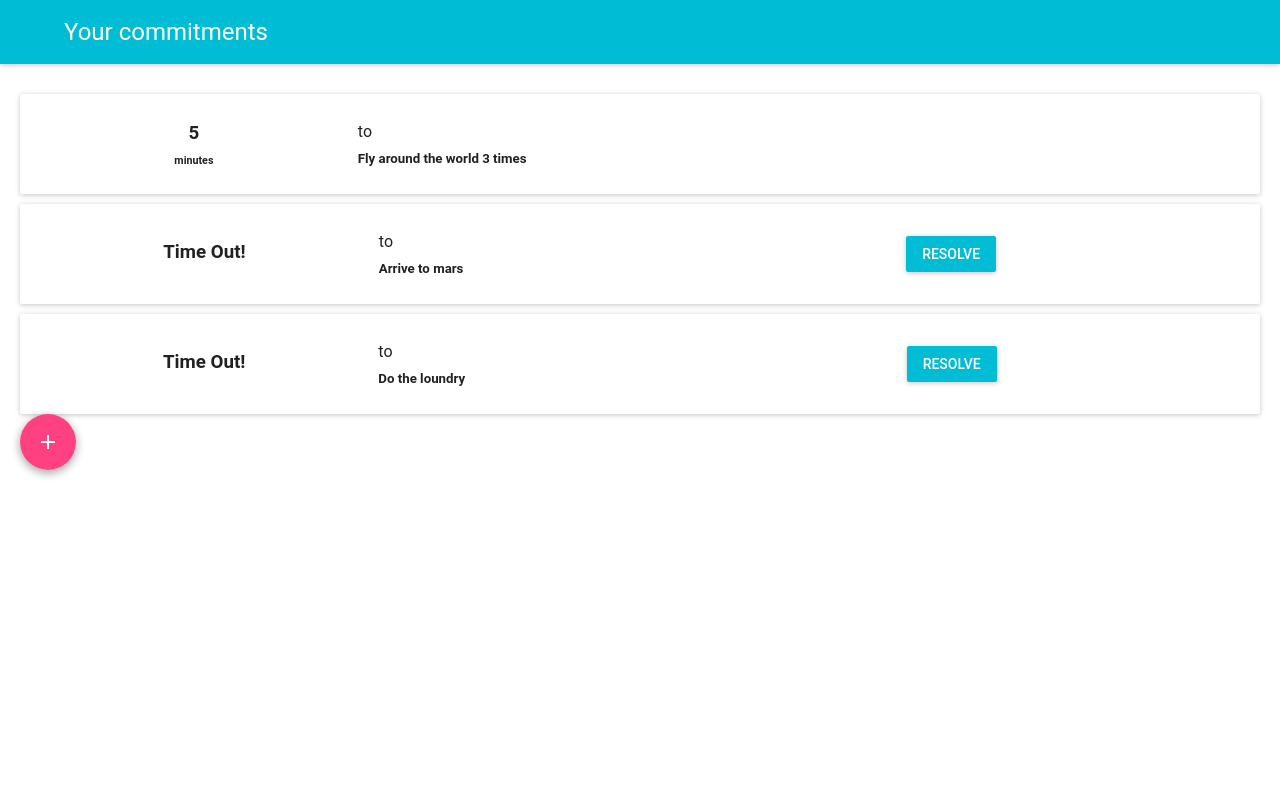
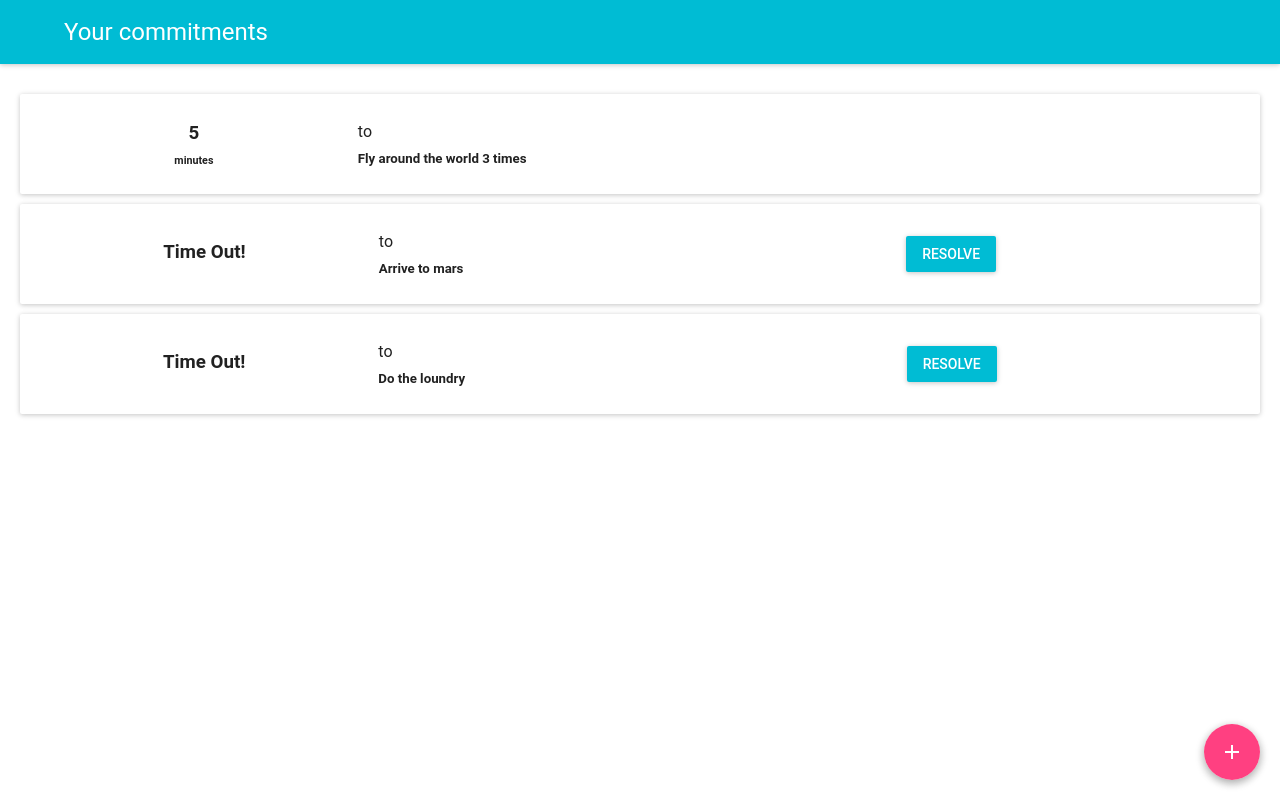
Before and after one commit to xavivives/Avon, a React (Create React App) app in the folder ui/: page / in a window 1280 px wide. Built offline with nearby package versions, Linux system fonts and the light colour scheme; what react-tap-event-plugin would draw is missing.

Commit message:
Making floating button float

```diff
--- a/ui/src/Feed.js
+++ b/ui/src/Feed.js
@@ -1,10 +1,17 @@
 import React from 'react';
-
-
 import FloatingActionButton from 'material-ui/FloatingActionButton';
 import ContentAdd from 'material-ui/svg-icons/content/add';
 import EthereumBridge from './EthereumBridge';
 import CommitCard from './CommitCard';
+
+const FloatingButtonStyle = {
+    margin: 0,
+    top: 'auto',
+    right: 20,
+    bottom: 20,
+    left: 'auto',
+    position: 'fixed',
+};
 
 class Creator extends React.Component {
 
@@ -35,7 +42,7 @@ class Creator extends React.Component {
         <CommitCard goal="Arrive to mars" endTimestamp= {this.state.fakeTime-5600} state="ongoing" />
         <CommitCard goal="Do the loundry" endTimestamp= {this.state.fakeTime-50000} state="ongoing" />
 
-        <FloatingActionButton onTouchTap= {this.onNewCommit} secondary={true} >
+        <FloatingActionButton onTouchTap= {this.onNewCommit} secondary={true} style= {FloatingButtonStyle}>
             <ContentAdd />
         </FloatingActionButton>
 
```
